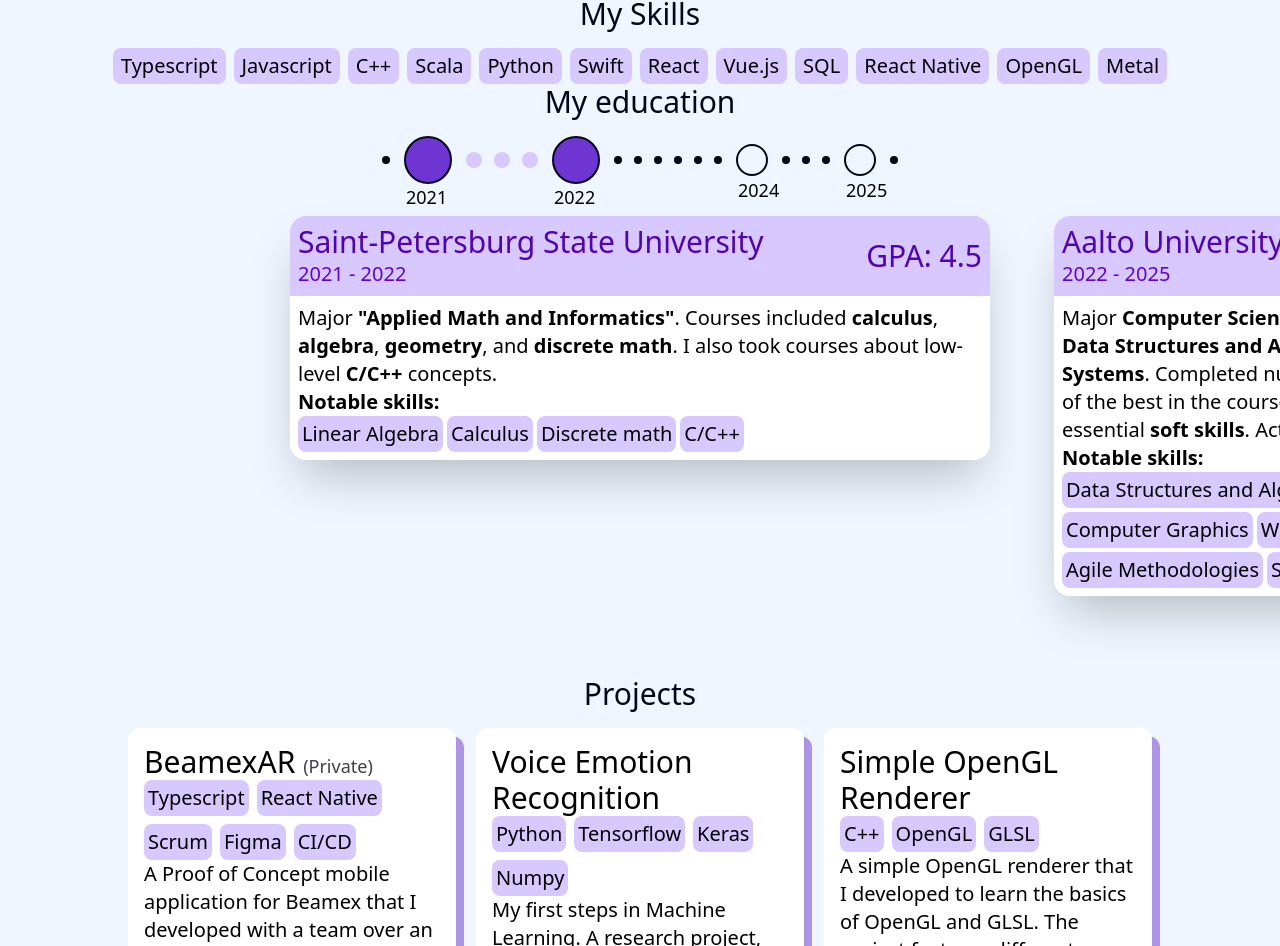
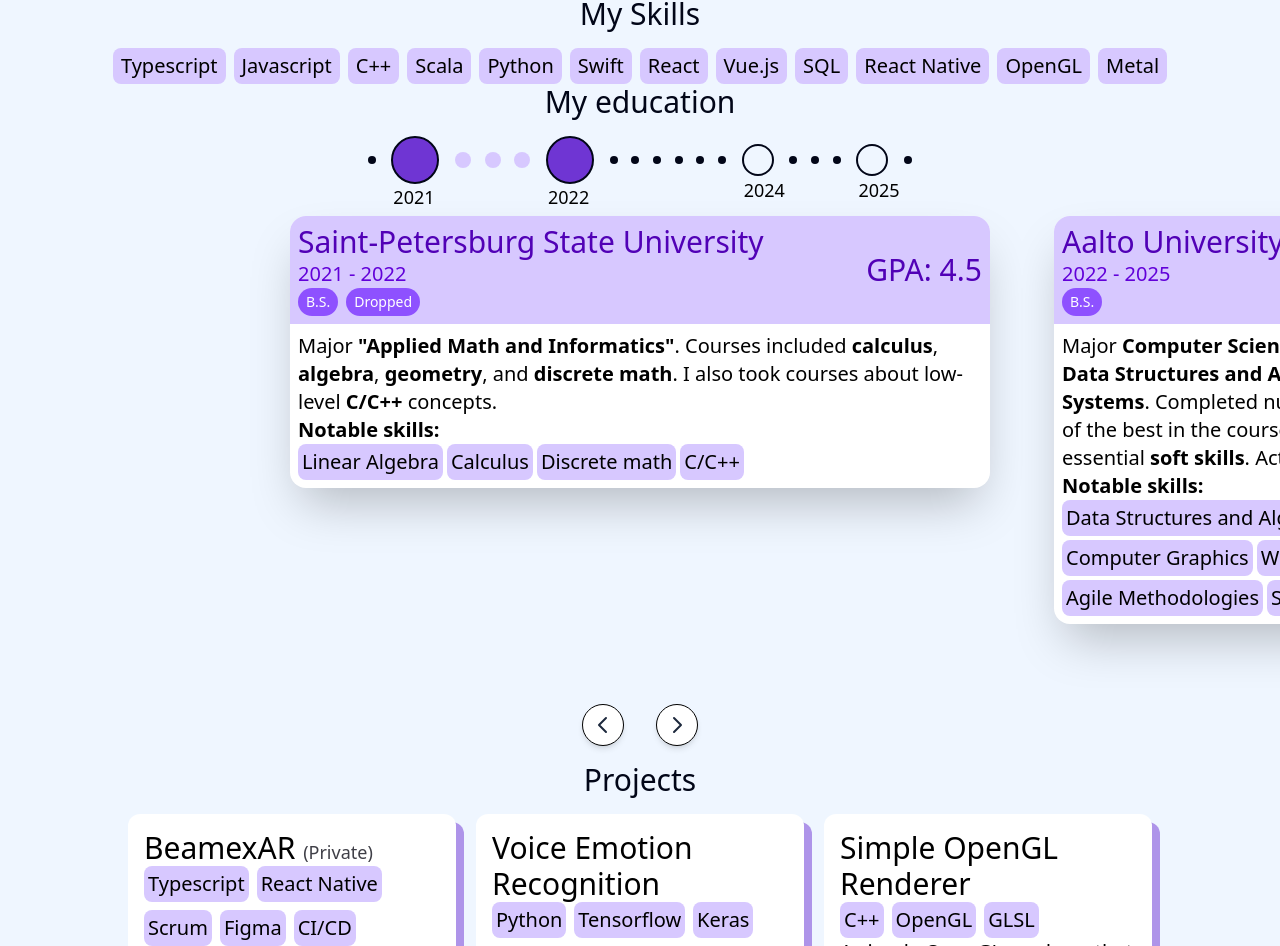
Before and after one commit to Dereden399/dereden399.github.io, a Vue app: page / in a window 1280 px wide. Shown: the part 1438-2384 px from the top of the page. Built offline with nearby package versions, Linux system fonts and the light colour scheme.

Commit message:
Changed texts and fixed eslint #deploy

```diff
--- a/eslint.config.cjs
+++ b/eslint.config.cjs
@@ -1,44 +1,30 @@
-const {
-    defineConfig,
-} = require("eslint/config");
+const globals = require('globals')
+const parser = require('vue-eslint-parser')
+const vue = require('eslint-plugin-vue')
+const js = require('@eslint/js')
+const prettier = require('eslint-plugin-prettier/recommended')
 
-const globals = require("globals");
-const parser = require("vue-eslint-parser");
-const vue = require("eslint-plugin-vue");
-const js = require("@eslint/js");
-
-const {
-    FlatCompat,
-} = require("@eslint/eslintrc");
-
-const compat = new FlatCompat({
-    baseDirectory: __dirname,
-    recommendedConfig: js.configs.recommended,
-    allConfig: js.configs.all
-});
-
-module.exports = defineConfig([{
+module.exports = [
+  js.configs.recommended,
+  ...vue.configs['flat/recommended'],
+  prettier,
+  {
     languageOptions: {
       globals: {
         ...globals.browser,
-            ...globals.node,
+        ...globals.node
       },
 
       parser: parser,
 
       parserOptions: {
-            parser: "@typescript-eslint/parser",
-        },
-    },
-
-    extends: compat.extends("eslint:recommended", "plugin:vue/vue3-recommended", "prettier"),
-
-    plugins: {
-        vue,
+        parser: '@typescript-eslint/parser'
+      }
     },
 
     rules: {
-        "vue/no-v-html": "off",
-        "vue/multi-word-component-names": "off",
-    },
-}]);
+      'vue/no-v-html': 'off',
+      'vue/multi-word-component-names': 'off'
+    }
+  }
+]
--- a/src/components/AboutMeSection.vue
+++ b/src/components/AboutMeSection.vue
@@ -3,11 +3,13 @@
 </script>
 
 <template>
-  <div class="flex flex-row items-center gap-x-8 p-2 lg:max-w-[80%] lg:p-0">
+  <div
+    class="flex flex-col items-center gap-x-8 p-2 md:flex-row lg:max-w-[80%] lg:p-0"
+  >
     <img
       src="/picture2.webp"
       alt="Picture of a handsome guy"
-      class="aspect-auto w-[30rem] rounded-xl"
+      class="aspect-auto w-[30rem] max-w-[90%] rounded-xl"
     />
     <div>
       <h1 id="aboutMe" class="text-3xl text-slate-950">About me</h1>
--- a/src/components/EducationTimeLine.vue
+++ b/src/components/EducationTimeLine.vue
@@ -72,6 +72,21 @@
   }
 }
 
+const scrollByPage = (direction: 'left' | 'right') => {
+  if (cardRefs.value.length === 0) return
+  const max = schools.length - 1
+  let target = selectedCardIndex.value + (direction === 'left' ? -1 : 1)
+  target = Math.max(0, Math.min(max, target))
+  const el = cardRefs.value[target]
+  if (el) {
+    el.scrollIntoView({
+      behavior: 'smooth',
+      inline: 'center',
+      block: 'nearest'
+    })
+  }
+}
+
 const onScroll = () => {
   if (!carouselRef.value || cardRefs.value.length === 0) return
 
@@ -120,8 +135,10 @@
 <template>
   <h1 class="text-3xl text-slate-950">My education</h1>
   <div class="mt-2 flex flex-col items-center md:mt-4">
-    <div class="timeline-container flex flex-row items-center justify-evenly">
-      <span class="year-circle-small"></span>
+    <div
+      class="timeline-container flex w-full max-w-[35rem] flex-row items-center justify-evenly"
+    >
+      <span class="year-circle-small" />
       <template v-for="(year, idx) in years" :key="year">
         <div class="flex items-center">
           <div
@@ -134,12 +151,12 @@
             "
           >
             <p
-              class="absolute text-base transition-all md:text-lg"
+              class="absolute -left-[50%] text-base transition-all md:left-0 md:text-lg"
               :class="
                 year === Number(schools[selectedCardIndex].startYear) ||
                 year === Number(schools[selectedCardIndex].endYear)
-                  ? 'top-[45px]'
-                  : 'top-[30px]'
+                  ? 'top-[15px] md:top-[45px]'
+                  : 'top-[10px] md:top-[30px]'
               "
             >
               {{ year }}
@@ -151,24 +168,62 @@
           :key="`${year}-${n}`"
           class="transition-all duration-500 ease-in-out"
           :class="calculateSmallCircleClass(n, idx)"
-        ></span>
+        />
       </template>
-      <span class="year-circle-small"></span>
+      <span class="year-circle-small" />
     </div>
     <div
       ref="carouselRef"
-      class="flex w-screen flex-1 snap-x snap-mandatory flex-row gap-x-16 overflow-x-scroll scroll-smooth px-[calc(50vw-350px)] py-8"
-      style="
-        scroll-padding-left: calc(50vw - 350px);
-        scroll-padding-right: calc(50vw - 350px);
-      "
+      class="carousel-container flex w-screen flex-1 snap-x snap-mandatory flex-row gap-x-16 overflow-x-scroll scroll-smooth py-8"
     >
       <SchoolInfoCard
         v-for="(school, idx) in schools"
-        :school="school"
         :key="school.name"
         :ref="(el) => assignCardRef(el, idx)"
+        :school="school"
       />
+    </div>
+    <div class="mt-4 flex flex-row gap-x-8">
+      <button
+        class="cursor-pointer items-center justify-center rounded-full border bg-white p-2 shadow-md hover:bg-slate-100"
+        aria-label="Scroll left"
+        @click="scrollByPage('left')"
+      >
+        <svg
+          xmlns="http://www.w3.org/2000/svg"
+          class="h-6 w-6 text-slate-800"
+          fill="none"
+          viewBox="0 0 24 24"
+          stroke="currentColor"
+        >
+          <path
+            stroke-linecap="round"
+            stroke-linejoin="round"
+            stroke-width="2"
+            d="M15 19l-7-7 7-7"
+          />
+        </svg>
+      </button>
+      <button
+        class="cursor-pointer items-center justify-center rounded-full border bg-white p-2 shadow-md hover:bg-slate-100"
+        aria-label="Scroll right"
+        @click="scrollByPage('right')"
+      >
+        <svg
+          xmlns="http://www.w3.org/2000/svg"
+          class="h-6 w-6 text-slate-800"
+          fill="none"
+          viewBox="0 0 24 24"
+          stroke="currentColor"
+        >
+          <path
+            stroke-linecap="round"
+            stroke-linejoin="round"
+            stroke-width="2"
+            d="M9 5l7 7-7 7"
+          />
+        </svg>
+      </button>
     </div>
   </div>
 </template>
@@ -192,6 +247,20 @@
   @apply h-[6px] w-[6px] rounded-full bg-slate-950 md:m-[6px] md:h-[8px] md:w-[8px];
 }
 
+.carousel-container {
+  --dynamic-padding: calc(50vw - 47.5%);
+  padding-left: var(--dynamic-padding, 50vw);
+  padding-right: var(--dynamic-padding, 50vw);
+  scroll-padding-left: var(--dynamic-padding, 50vw);
+  scroll-padding-right: var(--dynamic-padding, 50vw);
+}
+
+@media (min-width: 768px) {
+  .carousel-container {
+    --dynamic-padding: calc(50vw - 350px);
+  }
+}
+
 .year-circle-small-selected {
   @apply h-[8px] w-[8px] rounded-full bg-accent-50 md:m-[6px] md:h-[16px] md:w-[16px];
 }
--- a/src/components/Header/HeaderInfo.vue
+++ b/src/components/Header/HeaderInfo.vue
@@ -13,7 +13,7 @@
       <p
         class="relative z-0 mt-1 text-3xl text-white before:absolute before:-inset-x-1 before:-z-10 before:block before:h-[120%] before:w-[102%] before:skew-y-2 before:bg-accent-300 before:transition-all hover:before:skew-y-0 md:mt-[12px] md:text-4xl before:md:-inset-x-4 before:md:w-[105%] lg:text-5xl 4xl:text-6xl"
       >
-        Web and Mobile Developer
+        Software Engineer
       </p>
       <p
         class="mt-4 cursor-pointer text-xl text-accent-500 transition-all hover:scale-110 md:text-3xl 4xl:text-4xl"
--- a/src/components/SchoolInfoCard.vue
+++ b/src/components/SchoolInfoCard.vue
@@ -7,19 +7,35 @@
 
 <template>
   <div
-    class="mb-8 flex h-fit w-[700px] shrink-0 snap-center flex-col items-start rounded-2xl bg-white shadow-2xl"
+    class="mb-8 flex h-fit w-[98%] shrink-0 snap-center flex-col items-start rounded-2xl bg-white shadow-2xl md:w-[700px]"
   >
     <div
       class="flex w-full flex-row items-center justify-between rounded-tl-2xl rounded-tr-2xl bg-accent-50 p-[4px] text-center md:p-[8px]"
     >
       <div class="flex flex-col items-start justify-start text-center">
-        <h1 class="text-base text-accent-600 md:text-3xl">{{ school.name }}</h1>
+        <h1 class="text-base text-accent-600 md:text-3xl">
+          {{ school.name }}
+        </h1>
         <small class="text-sm text-accent-500 md:text-xl"
           >{{ school.startYear }} -
           {{ school.endYear ? school.endYear : 'present.' }}</small
         >
+        <div class="flex gap-x-2">
+          <span
+            v-for="badge in school.badges"
+            :key="badge"
+            class="rounded-full bg-violet-500 px-2 py-1 text-sm text-white"
+          >
+            {{ badge }}
+          </span>
+        </div>
       </div>
-      <h2 class="text-sm text-accent-600 md:text-3xl">GPA: {{ school.gpa }}</h2>
+      <h2
+        v-if="school.gpa !== null"
+        class="text-sm text-accent-600 md:text-3xl"
+      >
+        GPA: {{ school.gpa }}
+      </h2>
     </div>
     <div class="p-[8px]">
       <div
--- a/src/constants.ts
+++ b/src/constants.ts
@@ -2,11 +2,9 @@
 
 export const navbarHeightNum = 2
 
-export const educationTimelineSize = 4000
-
 export const aboutMeDescription =
-  "<p>I'm an <b>ambitious programmer</b> and current student at Aalto University. With many years of experience in <b>full-stack web development</b> and <b>mobile software development</b>, I have a passion for creating innovative and efficient solutions. My expertise extends to a variety of technologies, including <b>C++</b>, <b>Scala</b>, and <b>Python</b>, making me a versatile and well-rounded developer.</p>" +
-  '<p>I consider myself a well-rounded specialist, with a strong interest in numerous coding-related technologies. My curiosity and enthusiasm drive me to explore different areas, from <b>graphic engineering</b> to <b>machine learning</b>. This curiosity helps me approach problems from various angles and develop comprehensive solutions that make the most of the latest tech advancements</p>'
+  "<p>I'm an <b>ambitious programmer</b> and current student at Aalto University, with many years of experience in <b>full-stack web development</b> and a growing focus on <b>applied and research-driven machine learning</b>. I’m passionate about building innovative, efficient solutions that bridge theory and practice. My technical background spans a range of languages and frameworks, including <b>C++</b>, <b>Scala</b>, and <b>Python</b>, giving me the versatility to tackle complex challenges from multiple angles.</p>" +
+  "<p>I consider myself a well-rounded specialist, with a strong interest in numerous coding-related technologies. My curiosity and enthusiasm drive me to explore different areas, from <b>graphic engineering</b> to <b>machine learning</b>. I'm especially interested in the AI/ML, exploring new techniques and experimenting with models. This curiosity helps me approach problems from various angles and develop comprehensive solutions that make the most of the latest tech advancements.</p>"
 
 export const mySkills = [
   'Typescript',
@@ -56,7 +54,7 @@
   startYear: '2022',
   endYear: '2025',
   badges: ['B.S.'],
-  gpa: '4.9',
+  gpa: '4.85',
   description:
     'Major <b>Computer Science</b>. Have taken variety of CS courses, such as <b>Data Structures and Algorithms</b>, <b>Parallel Computing</b>, and <b>Operating Systems</b>. Completed numerous projects, with one being honored as one of the best in the course. Developed strong <b>teamwork</b>, <b>agile skills</b>, and essential <b>soft skills</b>. Actively participated in <b>hackathons</b>, winning one.',
   skills: [
```
Also changed, not shown: public/scroll-indicator.svg (deleted). Lines whose indentation alone changed are shown as unchanged.
